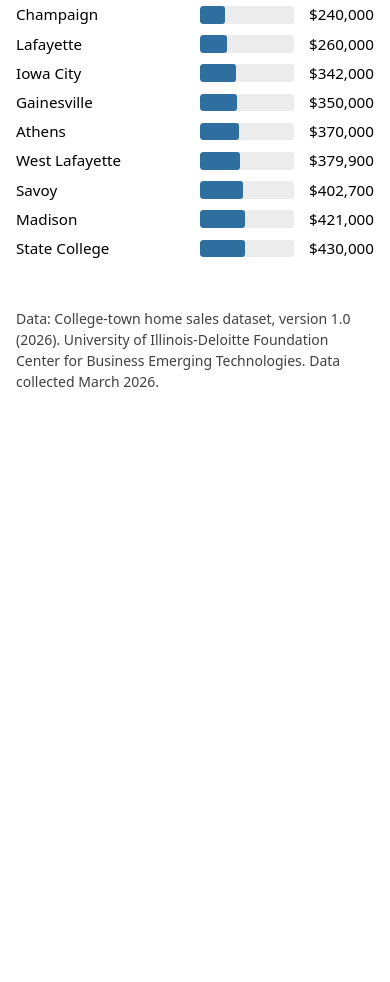
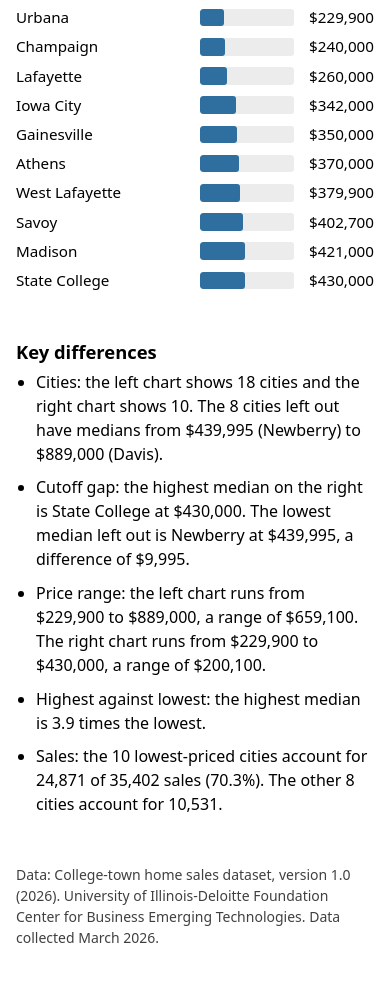
Before and after one commit to swu203/BDI-475---Website-Project, a plain HTML site: page index.html in a window 390 px wide. Shown: the part 926-1908 px from the top of the page. Before the commit the page ends 1380 px from the top, so only its background shows below. Drawn offline with Linux system fonts and the light colour scheme.

Commit message:
Show the two city charts side by side with key differences
The two charts now sit side by side on wide screens and stack on phones.
A "Key differences" list below them is computed from
data/city_median_sale_price.json.

Co-Authored-By: Claude Haiku 5.5 <noreply@anthropic.com>
Claude-Session: https://claude.ai/code/session_01SPCx743mH4eXGmstWekArg

```diff
--- a/index.html
+++ b/index.html
@@ -59,6 +59,13 @@
     }
     .bar-value { font-variant-numeric: tabular-nums; font-size: 0.95rem; text-align: right; }
     .status { color: var(--muted); }
+    .compare { display: grid; gap: 2rem; }
+    @media (min-width: 52rem) {
+      .compare { grid-template-columns: 1fr 1fr; align-items: start; }
+    }
+    .differences { margin-top: 2.5rem; }
+    .differences ul { padding-left: 1.25rem; margin: 0; }
+    .differences li { margin-bottom: 0.6rem; }
     footer { margin-top: 3rem; font-size: 0.875rem; opacity: 0.75; }
   </style>
 </head>
@@ -67,6 +74,7 @@
     <h1>Median sale price by city</h1>
     <p class="lede">College-town home sales, 18 cities and towns.</p>
 
+    <div class="compare">
     <section aria-labelledby="chart-heading">
       <h2 id="chart-heading" class="chart-title">Median sale price, by city</h2>
       <p class="chart-note" id="chart-rule">Counts only sales of $10,000 or more.</p>
@@ -80,6 +88,13 @@
       <p class="status" id="low-status">Loading chart…</p>
       <ol class="bars" id="low-bars" aria-labelledby="low-heading"></ol>
     </section>
+    </div>
+
+    <section class="differences" aria-labelledby="diff-heading">
+      <h2 id="diff-heading" class="chart-title">Key differences</h2>
+      <p class="status" id="diff-status">Loading…</p>
+      <ul id="differences-list"></ul>
+    </section>
   </main>
   <footer>
     <p>Data: College-town home sales dataset, version 1.0 (2026). University of Illinois-Deloitte Foundation Center for Business Emerging Technologies. Data collected March 2026.</p>
@@ -91,6 +106,8 @@
       var rule = document.getElementById("chart-rule");
       var lowList = document.getElementById("low-bars");
       var lowStatus = document.getElementById("low-status");
+      var diffList = document.getElementById("differences-list");
+      var diffStatus = document.getElementById("diff-status");
 
       function money(n) {
         return "$" + n.toLocaleString("en-US");
@@ -125,6 +142,44 @@
         });
       }
 
+      function renderDifferences(data, lowest) {
+        var all = data.cities;
+        var rest = all.filter(function (c) { return lowest.indexOf(c) === -1; });
+        var restSorted = rest.slice().sort(function (a, b) { return a.median_sale_price - b.median_sale_price; });
+        var restLow = restSorted[0];
+        var lowHigh = lowest[lowest.length - 1];
+        var top = all[0];
+        var bottom = all[all.length - 1];
+        var sum = function (arr) { return arr.reduce(function (s, c) { return s + c.sales; }, 0); };
+        var lowSales = sum(lowest);
+        var restSales = sum(rest);
+        var totalSales = lowSales + restSales;
+        var n = function (x) { return x.toLocaleString("en-US"); };
+        var items = [
+          "Cities: the left chart shows " + all.length + " cities and the right chart shows " + lowest.length +
+            ". The " + rest.length + " cities left out have medians from " + money(restLow.median_sale_price) +
+            " (" + restLow.city + ") to " + money(top.median_sale_price) + " (" + top.city + ").",
+          "Cutoff gap: the highest median on the right is " + lowHigh.city + " at " + money(lowHigh.median_sale_price) +
+            ". The lowest median left out is " + restLow.city + " at " + money(restLow.median_sale_price) +
+            ", a difference of " + money(restLow.median_sale_price - lowHigh.median_sale_price) + ".",
+          "Price range: the left chart runs from " + money(bottom.median_sale_price) + " to " + money(top.median_sale_price) +
+            ", a range of " + money(top.median_sale_price - bottom.median_sale_price) +
+            ". The right chart runs from " + money(lowest[0].median_sale_price) + " to " + money(lowHigh.median_sale_price) +
+            ", a range of " + money(lowHigh.median_sale_price - lowest[0].median_sale_price) + ".",
+          "Highest against lowest: the highest median is " + (top.median_sale_price / bottom.median_sale_price).toFixed(1) +
+            " times the lowest.",
+          "Sales: the " + lowest.length + " lowest-priced cities account for " + n(lowSales) + " of " + n(totalSales) +
+            " sales (" + ((lowSales / totalSales) * 100).toFixed(1) + "%). The other " + rest.length +
+            " cities account for " + n(restSales) + "."
+        ];
+        items.forEach(function (text) {
+          var li = document.createElement("li");
+          li.textContent = text;
+          diffList.appendChild(li);
+        });
+        diffStatus.remove();
+      }
+
       function draw(data) {
         var cities = data.cities;
         var max = Math.max.apply(null, cities.map(function (c) { return c.median_sale_price; }));
@@ -139,6 +194,7 @@
         }).slice(0, 10);
         renderBars(lowList, lowest, max);
         lowStatus.remove();
+        renderDifferences(data, lowest);
       }
 
       fetch("data/city_median_sale_price.json")
@@ -150,6 +206,7 @@
         .catch(function () {
           status.textContent = "The chart data could not be loaded.";
           lowStatus.textContent = "The chart data could not be loaded.";
+          diffStatus.textContent = "The chart data could not be loaded.";
         });
     })();
   </script>
```
